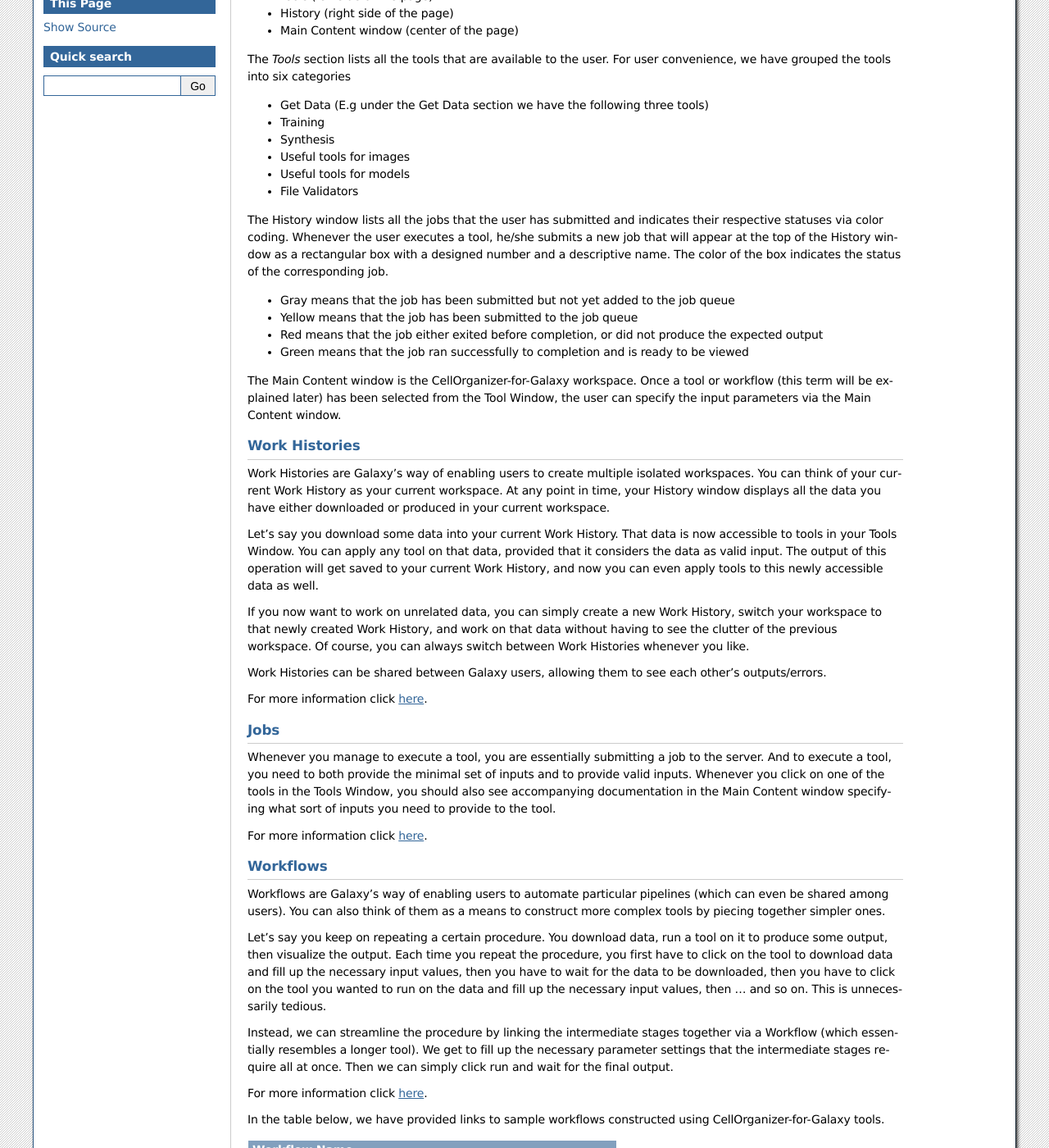
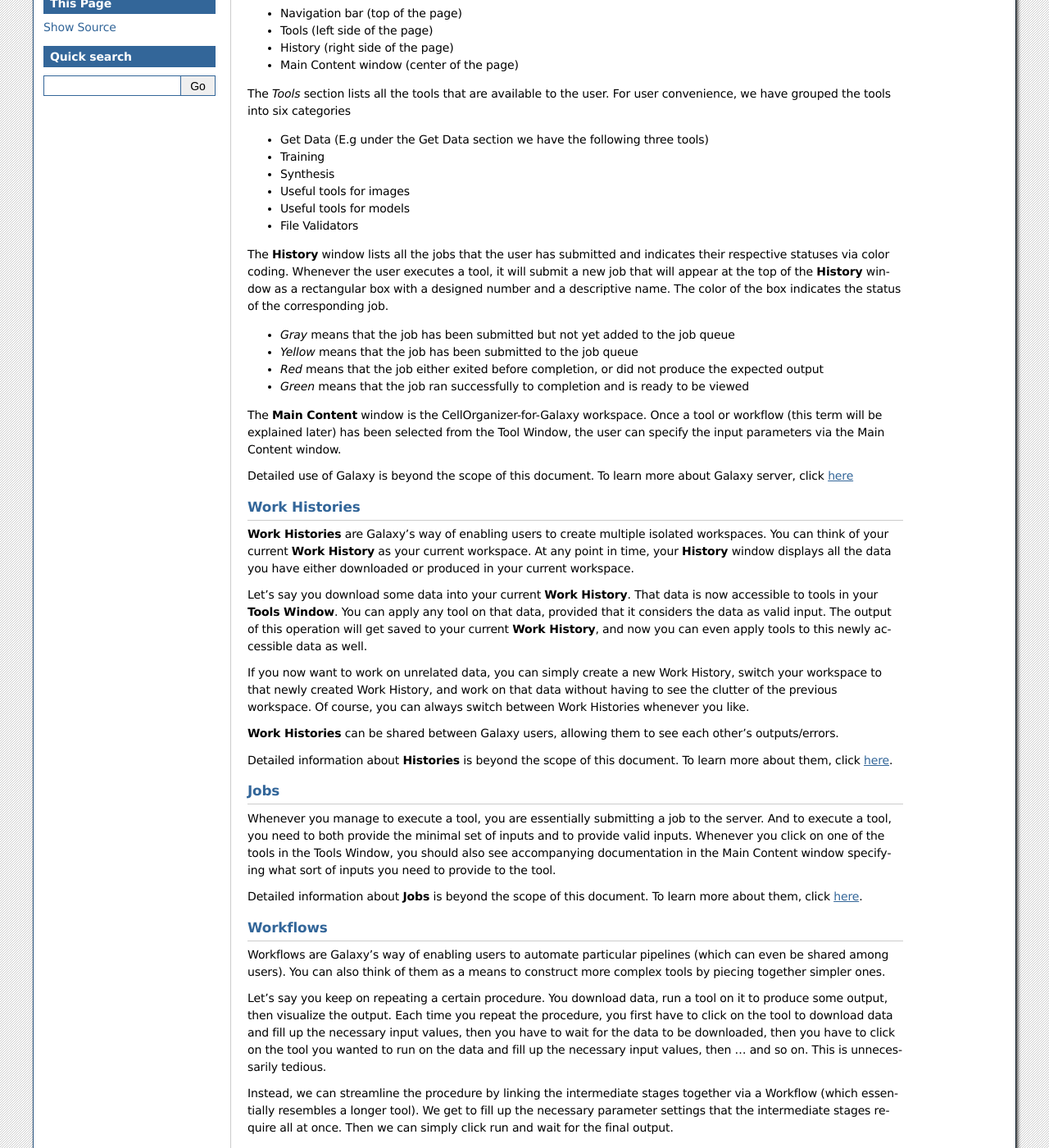
Before and after one commit to murphygroup/cellorganizer-documentation_old, a Sphinx documentation site: the page built from source/chapters/galaxy/index.rst, in a window 1280 px wide and 1400 px high, scrolled down 616 px. Shown: the whole window at 82% size. Built offline with Sphinx 7.4.7, drawn with Linux system fonts in a browser that asks for light colours; some of the changed text lies outside the part shown.

Commit message:
Updated docs

```diff
--- a/source/chapters/galaxy/index.rst
+++ b/source/chapters/galaxy/index.rst
@@ -6,7 +6,7 @@
 Accessing the CellOrganizer-for-Galaxy public server
 ====================================================
 
-The CellOrganizer-for-Galaxy public server can be accessed at `galaxy.compbio.cs.cmu.edu <http://galaxy.compbio.cs.cmu.edu:8080/root/login?redirect=%2F/>`_.
+The CellOrganizer-for-Galaxy public server can be accessed at `galaxy.compbio.cs.cmu.edu <http://galaxy.compbio.cs.cmu.edu:8080/root/login?redirect=%2F/>`_. This webserver is provided to provide access to CellOrganizer tools for users who do not have the resources to run the Matlab or Docker versions.  It is provided at no charge for non-profit organizations.
 
 Getting started
 ===============
@@ -41,34 +41,36 @@
 * Useful tools for models
 * File Validators
 
-The History window lists all the jobs that the user has submitted and indicates their respective statuses via color coding. Whenever the user executes a tool, he/she submits a new job that will appear at the top of the History window as a rectangular box with a designed number and a descriptive name. The color of the box indicates the status of the corresponding job.
+The **History** window lists all the jobs that the user has submitted and indicates their respective statuses via color coding. Whenever the user executes a tool, it will submit a new job that will appear at the top of the **History** window as a rectangular box with a designed number and a descriptive name. The color of the box indicates the status of the corresponding job.
 
-* Gray means that the job has been submitted but not yet added to the job queue
-* Yellow means that the job has been submitted to the job queue
-* Red means that the job either exited before completion, or did not produce the expected output
-* Green means that the job ran successfully to completion and is ready to be viewed
+* *Gray* means that the job has been submitted but not yet added to the job queue
+* *Yellow* means that the job has been submitted to the job queue
+* *Red* means that the job either exited before completion, or did not produce the expected output
+* *Green* means that the job ran successfully to completion and is ready to be viewed
 
-The Main Content window is the CellOrganizer-for-Galaxy workspace. Once a tool or workflow (this term will be explained later) has been selected from the Tool Window, the user can specify the input parameters via the Main Content window.
+The **Main Content** window is the CellOrganizer-for-Galaxy workspace. Once a tool or workflow (this term will be explained later) has been selected from the Tool Window, the user can specify the input parameters via the Main Content window.
+
+Detailed use of Galaxy is beyond the scope of this document. To learn more about Galaxy server, click `here <https://galaxyproject.org/learn/>`_
 
 Work Histories
 **************
 
-Work Histories are Galaxy's way of enabling users to create multiple isolated workspaces. You can think of your current Work History as your current workspace. At any point in time, your History window displays all the data you have either downloaded or produced in your current workspace.
+**Work Histories** are Galaxy's way of enabling users to create multiple isolated workspaces. You can think of your current **Work History** as your current workspace. At any point in time, your **History** window displays all the data you have either downloaded or produced in your current workspace.
 
-Let's say you download some data into your current Work History. That data is now accessible to tools in your Tools Window. You can apply any tool on that data, provided that it considers the data as valid input. The output of this operation will get saved to your current Work History, and now you can even apply tools to this newly accessible data as well.
+Let's say you download some data into your current **Work History**. That data is now accessible to tools in your **Tools Window**. You can apply any tool on that data, provided that it considers the data as valid input. The output of this operation will get saved to your current **Work History**, and now you can even apply tools to this newly accessible data as well.
 
 If you now want to work on unrelated data, you can simply create a new Work History, switch your workspace to that newly created Work History, and work on that data without having to see the clutter of the previous workspace. Of course, you can always switch between Work Histories whenever you like.
 
-Work Histories can be shared between Galaxy users, allowing them to see each other's outputs/errors.
+**Work Histories** can be shared between Galaxy users, allowing them to see each other's outputs/errors.
 
-For more information click `here <https://galaxyproject.org/tutorials/histories/>`_.
+Detailed information about **Histories** is beyond the scope of this document. To learn more about them, click `here <https://galaxyproject.org/tutorials/histories/>`_.
 
 Jobs
 ****
 
 Whenever you manage to execute a tool, you are essentially submitting a job to the server. And to execute a tool, you need to both provide the minimal set of inputs and to provide valid inputs. Whenever you click on one of the tools in the Tools Window, you should also see accompanying documentation in the Main Content window specifying what sort of inputs you need to provide to the tool.
 
-For more information click `here <https://galaxyproject.org/support/how-jobs-execute/>`_.
+Detailed information about **Jobs** is beyond the scope of this document. To learn more about them, click `here <https://galaxyproject.org/support/how-jobs-execute/>`_.
 
 Workflows
 *********
@@ -79,7 +81,7 @@
 
 Instead, we can streamline the procedure by linking the intermediate stages together via a Workflow (which essentially resembles a longer tool). We get to fill up the necessary parameter settings that the intermediate stages require all at once. Then we can simply click run and wait for the final output.
 
-For more information click `here <https://galaxyproject.org/learn/advanced-workflow/>`_.
+Detailed information about **Workflows** is beyond the scope of this document. To learn more about them, click `here <https://galaxyproject.org/learn/advanced-workflow/>`_.
 
 In the table below, we have provided links to sample workflows constructed using CellOrganizer-for-Galaxy tools.
 
```
Also changed, not shown: other parts of source/chapters/galaxy/index.rst (+2 -2 lines).
